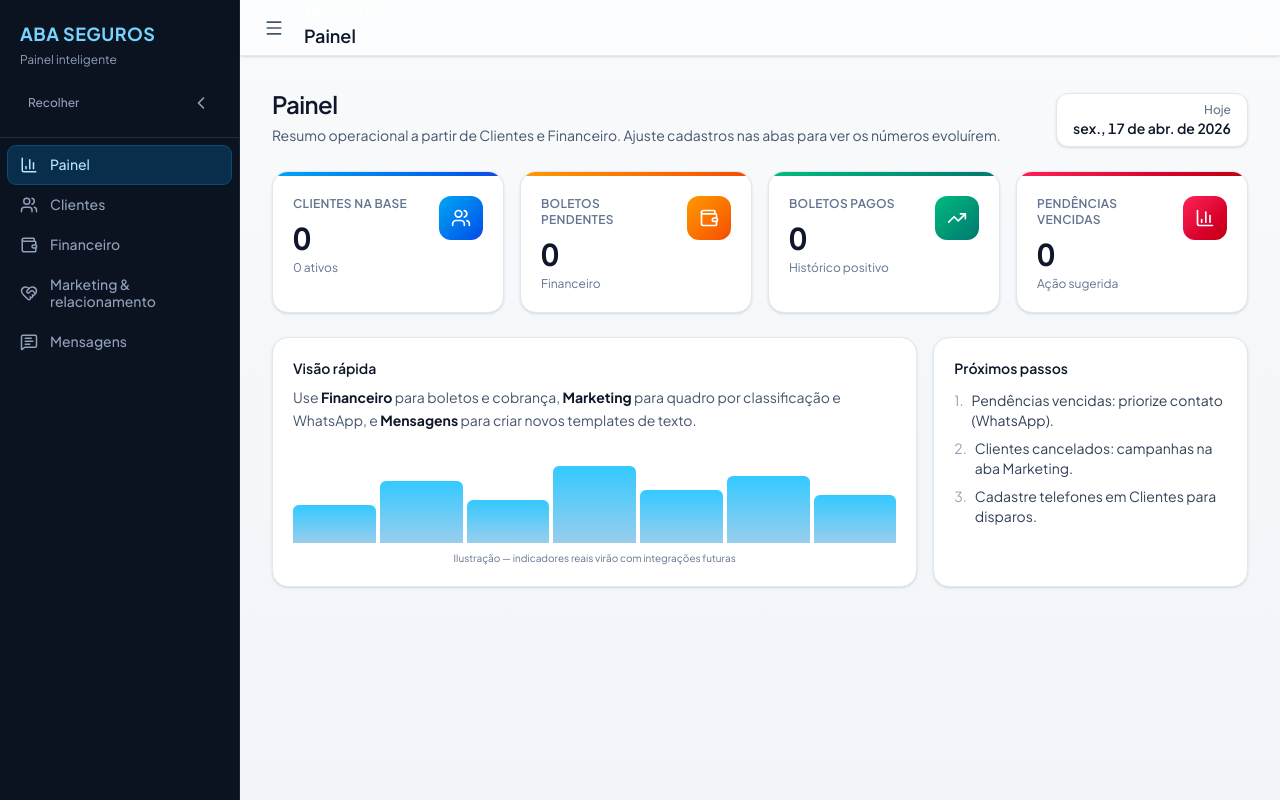
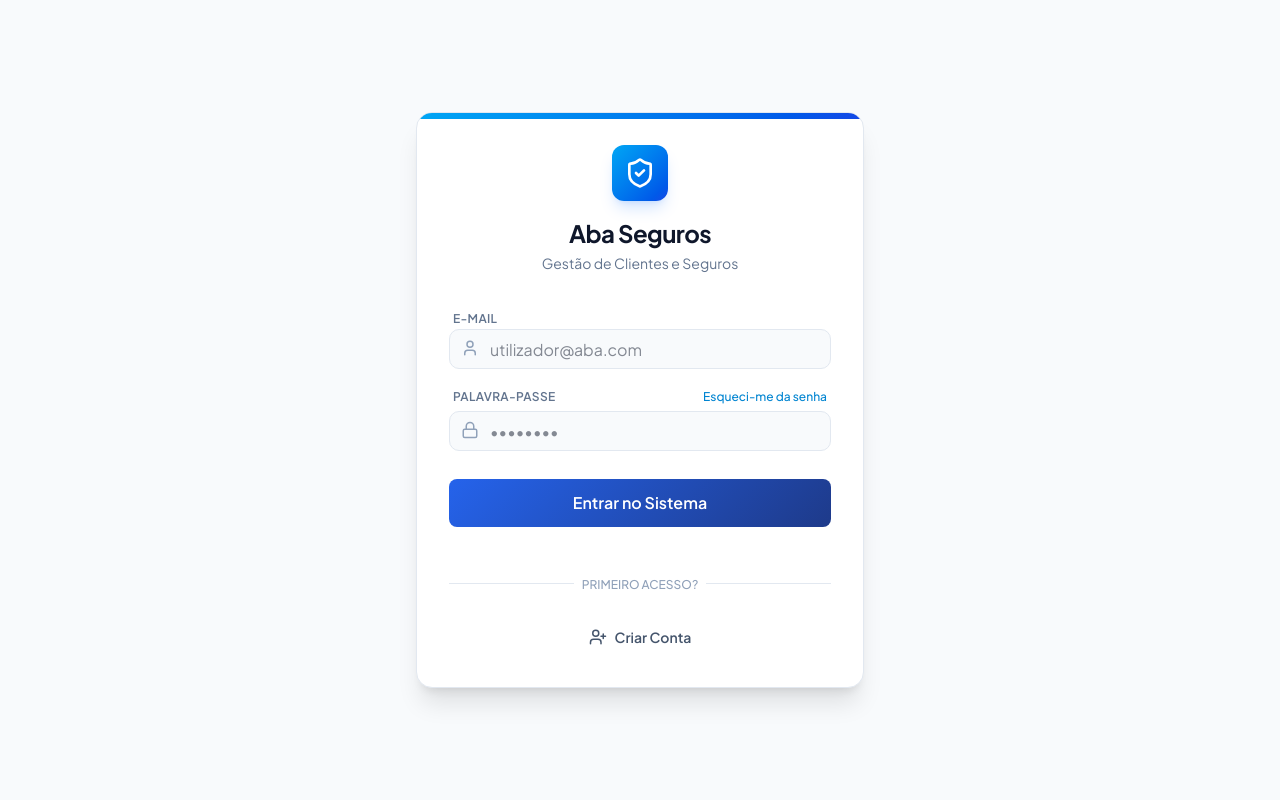
Before and after one commit to rafaelrtinoco/crm_aba, a React (Vite) app: page / in a window 1280 px wide. Built offline with nearby package versions, Linux system fonts and the light colour scheme.

Commit message:
implementacao tela de login

```diff
--- a/package.json
+++ b/package.json
@@ -13,6 +13,7 @@
     "lucide-react": "^1.8.0",
     "react": "^19.2.4",
     "react-dom": "^19.2.4",
+    "tailwindcss-animate": "^1.0.7",
     "xlsx": "^0.18.5"
   },
   "devDependencies": {
--- a/src/App.tsx
+++ b/src/App.tsx
@@ -5,19 +5,32 @@ import Financeiro from "./pages/Financeiro";
 import MarketingRelacionamento from "./pages/MarketingRelacionamento";
 import Mensagens from "./pages/Mensagens";
 import Painel from "./pages/Painel";
+import Login from "./pages/Login";
 import type { AppRoute } from "./routes";
 import { routeTitles } from "./routes";
 import { Menu } from "lucide-react";
 
 function App() {
-  const [route, setRoute] = useState<AppRoute>("painel");
+  const [route, setRoute] = useState<AppRoute>("login");
   const [sidebarCollapsed, setSidebarCollapsed] = useState(false);
 
   function navigate(next: AppRoute) {
     setRoute(next);
-    setSidebarCollapsed(true);
+    // Fecha a sidebar ao navegar em telas menores, se desejar
+    if (window.innerWidth < 1024) {
+      setSidebarCollapsed(true);
+    }
   }
 
+  // 1. Verificamos se estamos na rota de login
+  const isLoginPage = route === "login";
+
+  // 2. Se for Login, renderizamos apenas o componente sem a estrutura de Sidebar/Header
+  if (isLoginPage) {
+    return <Login onLoginSuccess={() => setRoute("painel")} />;
+  }
+
+  // 3. Se não for Login, renderizamos a estrutura completa do sistema
   return (
     <div className="flex h-screen overflow-hidden bg-slate-100">
       <Sidebar
@@ -41,17 +54,19 @@ function App() {
           >
             <Menu className="size-5" />
           </button>
+
           <div className="min-w-0 flex-1">
-            <p className="text-xs text-white font-medium uppercase tracking-wider">
+            <p className="text-[10px] text-slate-500 font-bold uppercase tracking-widest">
               ABA Seguros
             </p>
-            <h2 className="truncate text-lg font-semibold text-slate-900">
+            <h2 className="truncate text-lg font-semibold text-slate-900 leading-tight">
               {routeTitles[route]}
             </h2>
           </div>
         </header>
 
         <main className="min-h-0 flex-1 overflow-auto">
+          {/* O Login já foi tratado no if acima, mas mantemos as outras rotas aqui */}
           {route === "painel" && <Painel />}
           {route === "clientes" && <Clientes />}
           {route === "financeiro" && <Financeiro />}
--- a/src/components/Sidebar.tsx
+++ b/src/components/Sidebar.tsx
@@ -6,6 +6,7 @@ import {
   MessageSquareText,
   Users,
   Wallet,
+  LogOut, // 1. Importar o ícone de Logout
 } from "lucide-react";
 import type { AppRoute } from "../routes";
 
@@ -39,6 +40,7 @@ export default function Sidebar({
         collapsed ? "w-17" : "w-60",
       ].join(" ")}
     >
+      {/* SEÇÃO SUPERIOR: Logo e Toggle */}
       <div
         className={[
           "flex flex-col gap-1 border-b border-slate-700/60",
@@ -60,9 +62,7 @@ export default function Sidebar({
             aria-hidden
           >
             ABA
-
           </div>
-
         )}
         <button
           type="button"
@@ -73,7 +73,7 @@ export default function Sidebar({
           ].join(" ")}
           aria-label={collapsed ? "Expandir menu" : "Recolher menu"}
         >
-          {!collapsed && <span className="text-xs font-medium">Recolher</span>}
+          {!collapsed && <span className="text-xs font-medium text-slate-400">Recolher</span>}
           {collapsed ? (
             <ChevronRight className="size-5 shrink-0" strokeWidth={2} />
           ) : (
@@ -82,6 +82,7 @@ export default function Sidebar({
         </button>
       </div>
 
+      {/* NAVEGAÇÃO PRINCIPAL */}
       <nav className="flex flex-col gap-0.5 p-2 flex-1 overflow-y-auto">
         {items.map(({ route, label, icon: Icon }) => {
           const active = current === route;
@@ -107,6 +108,25 @@ export default function Sidebar({
           );
         })}
       </nav>
+
+      {/* 2. SEÇÃO DE RODAPÉ: Botão de Logout */}
+      <div className="p-2 border-t border-slate-700/60">
+        <button
+          type="button"
+          onClick={() => onNavigate("login")} // Navega de volta para o login
+          title={collapsed ? "Sair do sistema" : undefined}
+          className={[
+            "flex items-center gap-3 w-full rounded-lg text-left transition-colors",
+            "text-rose-400 hover:bg-rose-500/10 hover:text-rose-300",
+            collapsed ? "justify-center px-2 py-2.5" : "px-3 py-2.5",
+          ].join(" ")}
+        >
+          <LogOut className="size-4.5 shrink-0" strokeWidth={2} />
+          {!collapsed && (
+            <span className="text-sm font-medium leading-tight">Sair do sistema</span>
+          )}
+        </button>
+      </div>
     </aside>
   );
 }
--- a/src/index.css
+++ b/src/index.css
@@ -1,4 +1,5 @@
 @import "tailwindcss";
+@plugin "tailwindcss-animate";
 
 /* 1. Faz o Tailwind v4 ler o seu arquivo de cores e o 'important: true' */
 /* Ajuste o caminho se o seu arquivo não estiver na raiz */
--- /dev/null
+++ b/src/pages/Login.tsx
@@ -0,0 +1,184 @@
+import { useState } from "react";
+import { Lock, User, ShieldCheck, AlertCircle, UserPlus, X } from "lucide-react";
+
+interface LoginProps {
+  onLoginSuccess: () => void;
+}
+
+export default function Login({ onLoginSuccess }: LoginProps) {
+  const [usuario, setUsuario] = useState("");
+  const [senha, setSenha] = useState("");
+  const [erro, setErro] = useState("");
+  const [isModalOpen, setIsModalOpen] = useState(false);
+
+  // Estados do Modal
+  const [newEmail, setNewEmail] = useState("");
+  const [newSenha, setNewSenha] = useState("");
+  const [confirmSenha, setConfirmSenha] = useState("");
+  const [sucessoCadastro, setSucessoCadastro] = useState(false);
+
+  const STORAGE_KEY = "@AbaSeguros:User";
+
+  // Lógica de Autenticação
+  const handleLogin = (e: React.FormEvent) => {
+    e.preventDefault();
+    const storedUser = localStorage.getItem(STORAGE_KEY);
+
+    if (!storedUser) {
+      setErro("Nenhum utilizador registado. Utilize o botão abaixo para criar uma conta.");
+      return;
+    }
+
+    const { email, senha: savedSenha } = JSON.parse(storedUser);
+
+    if (usuario === email && senha === savedSenha) {
+      setErro("");
+      onLoginSuccess(); // Navega para o painel
+    } else {
+      setErro("E-mail ou palavra-passe incorretos.");
+    }
+  };
+
+  // Lógica de Criação no localStorage
+  const handleCreateUser = (e: React.FormEvent) => {
+    e.preventDefault();
+
+    if (newSenha !== confirmSenha) {
+      alert("As palavras-passe não coincidem!");
+      return;
+    }
+
+    const userData = { email: newEmail, senha: newSenha };
+    localStorage.setItem(STORAGE_KEY, JSON.stringify(userData));
+
+    setSucessoCadastro(true);
+
+    setTimeout(() => {
+      setIsModalOpen(false);
+      setSucessoCadastro(false);
+      setNewEmail("");
+      setNewSenha("");
+      setConfirmSenha("");
+      // Opcional: preencher automaticamente o campo de login com o novo email
+      setUsuario(newEmail);
+    }, 2000);
+  };
+
+  return (
+    <div className="min-h-screen flex items-center justify-center bg-[#f8fafc] p-4">
+      <div className="w-full max-w-md relative overflow-hidden rounded-2xl border border-slate-200 bg-white shadow-xl animate-in fade-in zoom-in-95 duration-500">
+        <div className="absolute inset-x-0 top-0 h-1.5 bg-linear-to-r from-sky-500 to-blue-700" />
+
+        <div className="p-8">
+          <div className="flex flex-col items-center mb-8">
+            <div className="rounded-xl bg-linear-to-br from-sky-500 to-blue-700 p-3 text-white mb-4 shadow-lg shadow-blue-500/20">
+              <ShieldCheck className="size-8" />
+            </div>
+            <h1 className="text-2xl font-bold text-slate-900 tracking-tight text-center">Aba Seguros</h1>
+            <p className="text-sm text-slate-500 mt-1">Gestão de Clientes e Seguros</p>
+          </div>
+
+          <form onSubmit={handleLogin} className="space-y-5">
+            <div className="space-y-1.5">
+              <label className="text-xs font-semibold uppercase tracking-wide text-slate-500 ml-1">E-mail</label>
+              <div className="relative group">
+                <User className="absolute left-3 top-2.5 size-[18px] text-slate-400 group-focus-within:text-blue-600 transition-colors" />
+                <input
+                  type="email"
+                  className="input pl-10"
+                  placeholder="utilizador@aba.com"
+                  value={usuario}
+                  onChange={(e) => setUsuario(e.target.value)}
+                  required
+                />
+              </div>
+            </div>
+
+            <div className="space-y-1.5">
+              <div className="flex justify-between items-center px-1">
+                <label className="text-xs font-semibold uppercase tracking-wide text-slate-500">Palavra-passe</label>
+                <a href="#" className="text-xs font-medium text-sky-600 hover:text-blue-700">Esqueci-me da senha</a>
+              </div>
+              <div className="relative group">
+                <Lock className="absolute left-3 top-2.5 size-[18px] text-slate-400 group-focus-within:text-blue-600 transition-colors" />
+                <input
+                  type="password"
+                  className="input pl-10"
+                  placeholder="••••••••"
+                  value={senha}
+                  onChange={(e) => setSenha(e.target.value)}
+                  required
+                />
+              </div>
+            </div>
+
+            {erro && (
+              <div className="flex items-center gap-2 text-rose-600 bg-rose-50 p-3 rounded-lg border border-rose-100 animate-in slide-in-from-top-1">
+                <AlertCircle size={18} />
+                <span className="text-sm font-medium">{erro}</span>
+              </div>
+            )}
+
+            <button type="submit" className="btn-primary w-full py-3 mt-2">Entrar no Sistema</button>
+
+            <div className="relative my-6 text-center">
+              <div className="absolute inset-0 flex items-center"><span className="w-full border-t border-slate-200" /></div>
+              <span className="relative bg-white px-2 text-xs uppercase text-slate-400 font-medium">Primeiro acesso?</span>
+            </div>
+
+            <button
+              type="button"
+              onClick={() => setIsModalOpen(true)}
+              className="w-full flex items-center justify-center gap-2 text-sm font-semibold text-slate-600 hover:text-blue-700 transition-colors py-2"
+            >
+              <UserPlus size={18} />
+              Criar Conta
+            </button>
+          </form>
+        </div>
+      </div>
+
+      {/* MODAL DE CRIAÇÃO (Email, Senha, Confirmar Senha) */}
+      {isModalOpen && (
+        <div className="fixed inset-0 z-50 flex items-center justify-center bg-slate-900/60 backdrop-blur-sm p-4 animate-in fade-in duration-300">
+          <div className="w-full max-w-md bg-white rounded-2xl shadow-2xl overflow-hidden animate-in zoom-in-95 slide-in-from-bottom-4">
+            <div className="p-6">
+              <div className="flex justify-between items-center mb-6">
+                <h2 className="text-lg font-bold text-slate-900">Novo Registo</h2>
+                <button onClick={() => setIsModalOpen(false)} className="text-slate-400 hover:text-slate-600">
+                  <X size={20} />
+                </button>
+              </div>
+
+              {sucessoCadastro ? (
+                <div className="py-8 text-center space-y-3">
+                  <div className="inline-flex items-center justify-center size-12 rounded-full bg-emerald-100 text-emerald-600">
+                    <ShieldCheck size={28} />
+                  </div>
+                  <h3 className="text-lg font-semibold text-slate-900">Conta Criada!</h3>
+                  <p className="text-sm text-slate-500">Dados guardados no sistema local.</p>
+                </div>
+              ) : (
+                <form onSubmit={handleCreateUser} className="space-y-4">
+                  <div className="space-y-1">
+                    <label className="text-xs font-bold text-slate-500 uppercase">E-mail</label>
+                    <input type="email" className="input" value={newEmail} onChange={(e) => setNewEmail(e.target.value)} required />
+                  </div>
+                  <div className="space-y-1">
+                    <label className="text-xs font-bold text-slate-500 uppercase">Palavra-passe</label>
+                    <input type="password" className="input" value={newSenha} onChange={(e) => setNewSenha(e.target.value)} required />
+                  </div>
+                  <div className="space-y-1">
+                    <label className="text-xs font-bold text-slate-500 uppercase">Confirmar Palavra-passe</label>
+                    <input type="password" className="input" value={confirmSenha} onChange={(e) => setConfirmSenha(e.target.value)} required />
+                  </div>
+                  <button type="submit" className="btn-primary w-full py-3 mt-4">Gravar Utilizador</button>
+                </form>
+              )}
+            </div>
+          </div>
+        </div>
+      )}
+    </div>
+  );
+}
--- a/src/routes.ts
+++ b/src/routes.ts
@@ -1,4 +1,5 @@
 export type AppRoute =
+  | "login"
   | "painel"
   | "clientes"
   | "financeiro"
@@ -6,6 +7,7 @@ export type AppRoute =
   | "mensagens";
 
 export const routeTitles: Record<AppRoute, string> = {
+  login: "Login",
   painel: "Painel",
   clientes: "Clientes",
   financeiro: "Financeiro",
```
Also changed, not shown: src/pages/Painel.tsx (+0 -27 lines), 2 other files (tests, documents, lock files or other folders).
